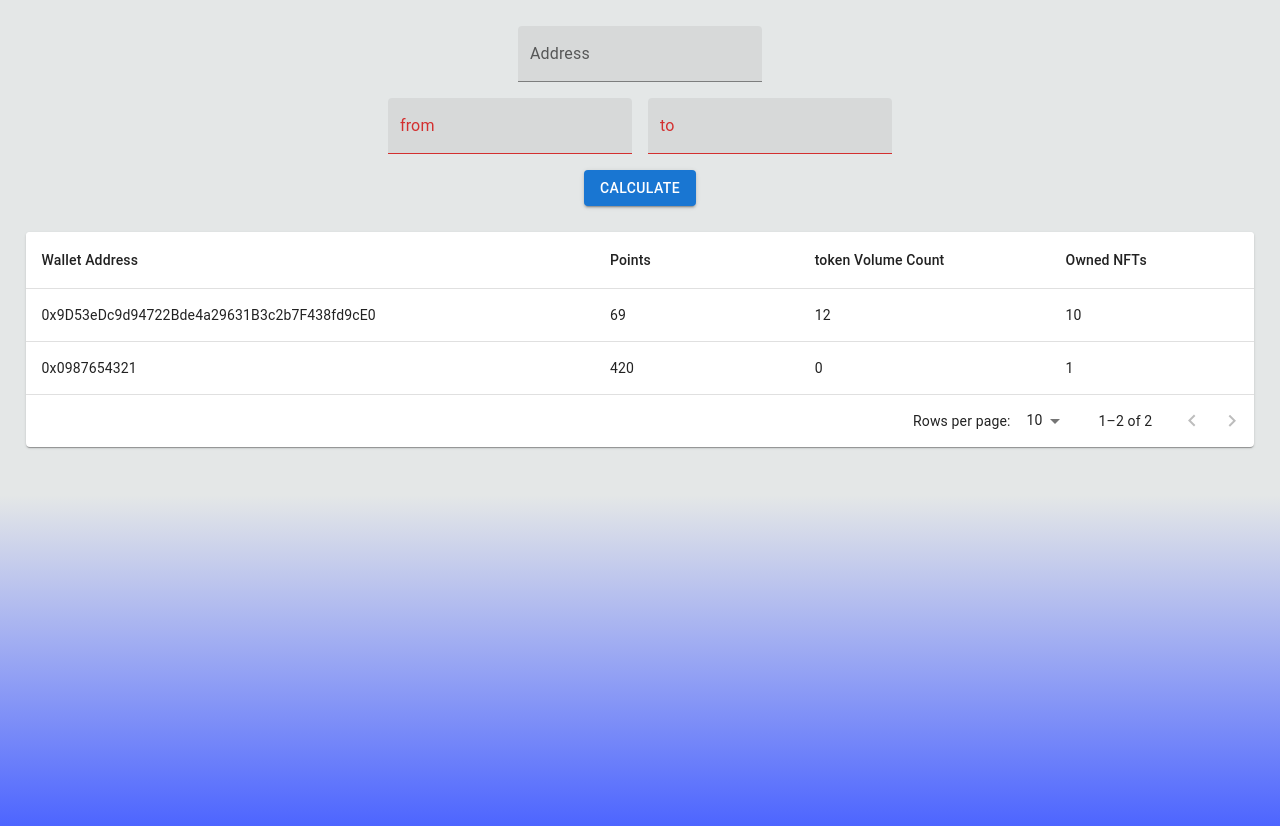
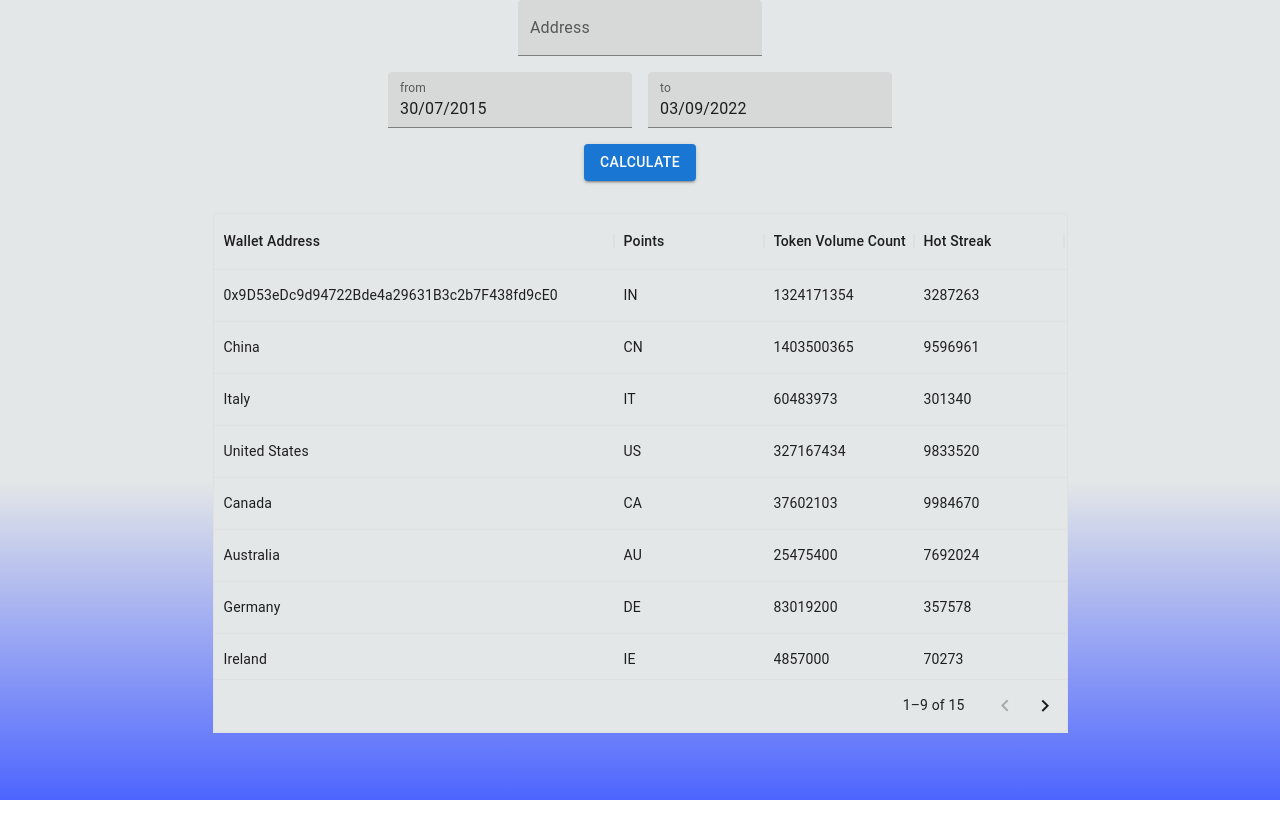
Before and after one commit to Digital-Avatars-and-Robotics/hodler, a React (Create React App) app: page / in a window 1280 px wide. After the commit the page ends 800 px from the top, so only its background shows below. Built offline with nearby package versions, Linux system fonts and the light colour scheme.

Commit message:
frontend

```diff
--- a/package.json
+++ b/package.json
@@ -4,7 +4,9 @@
   "version": "0.1.0",
   "private": true,
   "dependencies": {
+    "@mui/icons-material": "^5.10.3",
     "@mui/material": "^5.10.3",
+    "@mui/x-data-grid": "^5.17.0",
     "@mui/x-date-pickers": "^5.0.0",
     "@testing-library/jest-dom": "^5.16.5",
     "@testing-library/react": "^13.3.0",
--- a/src/App.js
+++ b/src/App.js
@@ -1,14 +1,17 @@
 import Store from "./helper/Store";
-import * as React from 'react';
+import React from 'react';
 import Inputs from './components/Inputs';
 import Leaderboard from "./components/Leaderboard";
+
 function App() {
 
   return (
     <>
     <Store>
+      <div style={{display: "flex", flexDirection: "column", gap: "4vh"}}>
       <Inputs/>
       <Leaderboard/>
+      </div>
     </Store>
     </>
   );
--- a/src/components/Inputs.js
+++ b/src/components/Inputs.js
@@ -1,5 +1,5 @@
-import React, {useState, useContext} from 'react';
-import { Context } from '../helper/Store';
+import React, {useContext} from 'react';
+import { Context } from '../helper/Store'
 
 import Box from '@mui/material/Box';
 import Stack from '@mui/material/Stack';
@@ -20,7 +20,7 @@ function Inputs() {
             component="form"
             sx={{
                 width: '96vw',
-                m: "2vw",
+                m: "auto",
             }}
             noValidate
             autoComplete="off"
@@ -32,6 +32,10 @@ function Inputs() {
                     <TextField id="outlined-basic"
                     label="Address"
                     variant="filled"
+                    value={state.contractAddress}
+                    onChange={(event) => {
+                        setState(state => ({...state,contractAddress: event.target.value}))
+                    }}
                     sx={{ mt:"4vh" }}/>
                     <Stack
                     direction="row"
@@ -46,7 +50,6 @@ function Inputs() {
                             value={state.startDate}
                             onChange={(newValue) => {
                                 setState(state => ({...state,startDate: new Date(newValue)}))
-                                console.log("datefrom ", new Date(newValue));
                             }}
                             renderInput={(params) => <TextField variant="filled" {...params} />}
                             />
@@ -58,7 +61,6 @@ function Inputs() {
                             value={state.endDate}
                             onChange={(newValue) => {
                                 setState(state => ({...state,endDate:new Date(newValue + 24*3600*1000)}))
-                                console.log("dateTo" , new Date(newValue + 24*3600*1000));
                             }}
                             renderInput={(params) => <TextField variant="filled" {...params} />}
                             />
@@ -66,7 +68,9 @@ function Inputs() {
                     </Stack>
                     <Button variant="contained"
                     onClick={() => {
-                        console.log("clicked");
+                        console.log(state.contractAddress)
+                        console.log(state.startDate)
+                        console.log(state.endDate)
                     }}>
                         Calculate
                     </Button>
--- a/src/components/Leaderboard.js
+++ b/src/components/Leaderboard.js
@@ -1,90 +1,36 @@
-import * as React from 'react';
-import Paper from '@mui/material/Paper';
-import Table from '@mui/material/Table';
-import TableBody from '@mui/material/TableBody';
-import TableCell from '@mui/material/TableCell';
-import TableContainer from '@mui/material/TableContainer';
-import TableHead from '@mui/material/TableHead';
-import TablePagination from '@mui/material/TablePagination';
-import TableRow from '@mui/material/TableRow';
+import React, {useContext} from 'react';
+import { Context } from '../helper/Store'
+
+import { DataGrid } from '@mui/x-data-grid';
 
 const columns = [
-  { id: 'walletAddress', label: 'Wallet\u00a0Address', minWidth: 170 },
-  { id: 'points', label: 'Points', minWidth: 100 },
-  { id: 'tokenVolumeCount', label: 'token Volume Count', minWidth: 100 },
-  { id: 'ownedTokens', label: 'Owned NFTs', minWidth: 100 },
+  { field: 'id', headerName: 'Wallet\u00a0Address', width: 400},
+  { field: 'points', headerName: 'Points', width: 150},
+  { field: 'tokenVolumeCount', headerName: 'Token\u00a0Volume\u00a0Count', width: 150},
+  { field: 'hotStreak', headerName: 'Hot\u00a0Streak', width: 150},
 ];
 
-function createData(walletAddress, points, tokenVolumeCount, ownedTokens) {
-  return {walletAddress, points, tokenVolumeCount, ownedTokens};
+export function createData(id, points, tokenVolumeCount, hotStreak) {
+  return { id, points, tokenVolumeCount, hotStreak };
 }
 
-const rows = [
-  createData('0x9D53eDc9d94722Bde4a29631B3c2b7F438fd9cE0', 69,  12, 10),
-  createData('0x0987654321', 420, 0, 1),
-];
-
-export default function Leaderboard() {
-  const [page, setPage] = React.useState(0);
-  const [rowsPerPage, setRowsPerPage] = React.useState(10);
-
-  const handleChangePage = (event, newPage) => {
-    setPage(newPage);
-  };
-
-  const handleChangeRowsPerPage = (event) => {
-    setRowsPerPage(+event.target.value);
-    setPage(0);
-  };
-
+export default function StickyHeadTable() {
+  const [state] = useContext(Context);
+  const rows = state.hodlers;
   return (
-    <Paper sx={{ width: "96vw", overflow: 'hidden', m: "2vw"}}>
-      <TableContainer sx={{ maxHeight: 440 }}>
-        <Table stickyHeader aria-label="sticky table">
-          <TableHead>
-            <TableRow>
-              {columns.map((column) => (
-                <TableCell
-                  key={column.id}
-                  align={column.align}
-                  style={{ minWidth: column.minWidth }}
-                >
-                  {column.label}
-                </TableCell>
-              ))}
-            </TableRow>
-          </TableHead>
-          <TableBody>
-            {rows
-              .slice(page * rowsPerPage, page * rowsPerPage + rowsPerPage)
-              .map((row) => {
-                return (
-                  <TableRow hover role="checkbox" tabIndex={-1} key={row.code}>
-                    {columns.map((column) => {
-                      const value = row[column.id];
-                      return (
-                        <TableCell key={column.id} align={column.align}>
-                          {column.format && typeof value === 'number'
-                            ? column.format(value)
-                            : value}
-                        </TableCell>
-                      );
-                    })}
-                  </TableRow>
-                );
-              })}
-          </TableBody>
-        </Table>
-      </TableContainer>
-      <TablePagination
-        rowsPerPageOptions={[10, 25, 100]}
-        component="div"
-        count={rows.length}
-        rowsPerPage={rowsPerPage}
-        page={page}
-        onPageChange={handleChangePage}
-        onRowsPerPageChange={handleChangeRowsPerPage}
-      />
-    </Paper>
+    <div style={{
+      height: "579px",
+      maxHeight: "65vh",
+      width: "855px",
+      maxWidth: "96vw",
+      margin: "auto",
+      backgroundColor: "rgb(228, 231, 231)"}}>
+    <DataGrid
+      rows={rows}
+      columns={columns}
+      pageSize={9}
+      rowsPerPageOptions={[9]}
+    />
+  </div>
   );
 }
--- a/src/helper/Store.js
+++ b/src/helper/Store.js
@@ -1,9 +1,27 @@
 import React, {useState} from 'react';
+import { createData } from '../components/Leaderboard'
 
 const initialState = {
-   startDate: '',
-   endDate: '',
-   contractAddress: ''
+    startDate: new Date(2015,6,30),
+    endDate: Date(),
+    contractAddress: '',
+    hodlers: [
+        createData('0x9D53eDc9d94722Bde4a29631B3c2b7F438fd9cE0', 'IN', 1324171354, 3287263),
+        createData('China', 'CN', 1403500365, 9596961),
+        createData('Italy', 'IT', 60483973, 301340),
+        createData('United States', 'US', 327167434, 9833520),
+        createData('Canada', 'CA', 37602103, 9984670),
+        createData('Australia', 'AU', 25475400, 7692024),
+        createData('Germany', 'DE', 83019200, 357578),
+        createData('Ireland', 'IE', 4857000, 70273),
+        createData('Mexico', 'MX', 126577691, 1972550),
+        createData('Japan', 'JP', 126317000, 377973),
+        createData('France', 'FR', 67022000, 640679),
+        createData('United Kingdom', 'GB', 67545757, 242495),
+        createData('Russia', 'RU', 146793744, 17098246),
+        createData('Nigeria', 'NG', 200962417, 923768),
+        createData('Brazil', 'BR', 210147125, 8515767),
+    ]
 };
 
 export const Context = React.createContext();
--- a/src/index.css
+++ b/src/index.css
@@ -7,7 +7,7 @@ body {
   -moz-osx-font-smoothing: grayscale;
   height: 100vh;
   width: 100vw;
-  overflow: hidden;
+  overflow-x: hidden;
   background: linear-gradient(0deg, rgba(77,101,255,1) 0%, rgb(228, 231, 231) 40%);
 }
 
```
Also changed, not shown: public/manifest.json, 1 other file (tests, documents, lock files or other folders).
